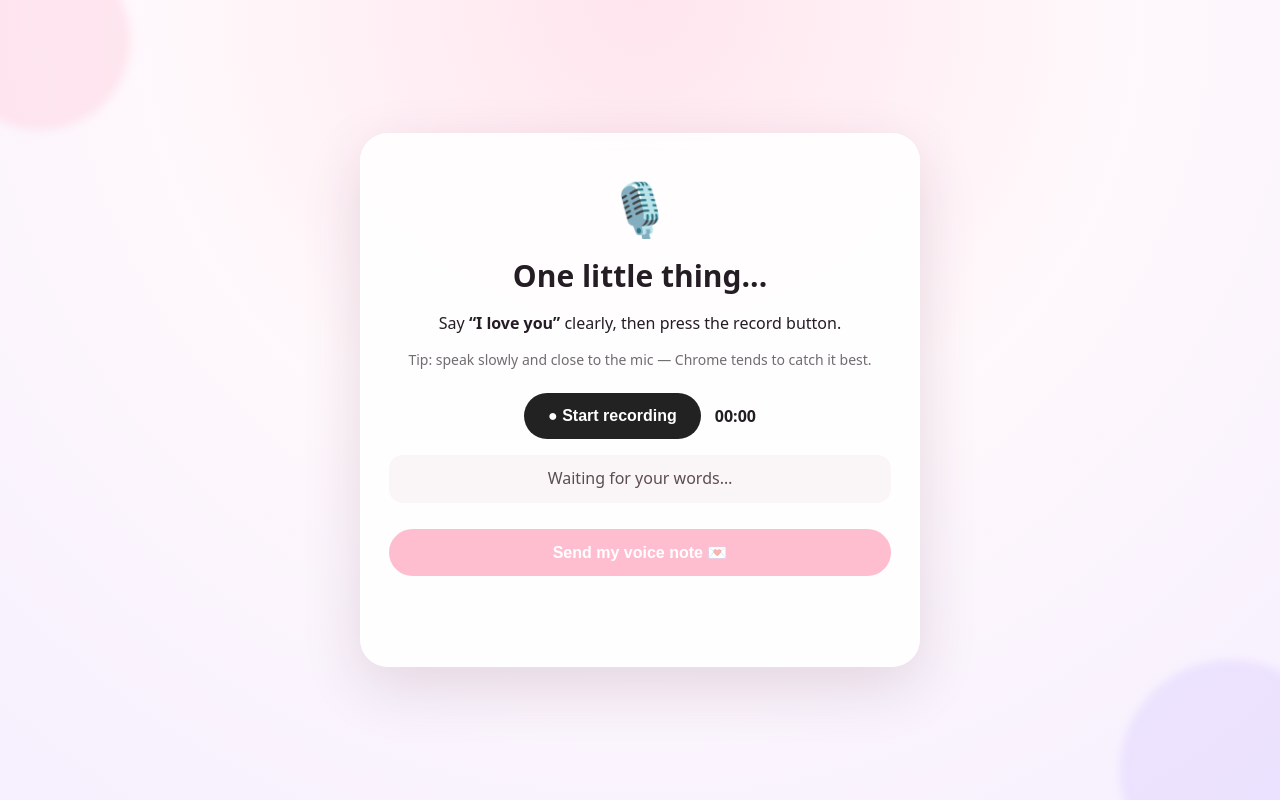
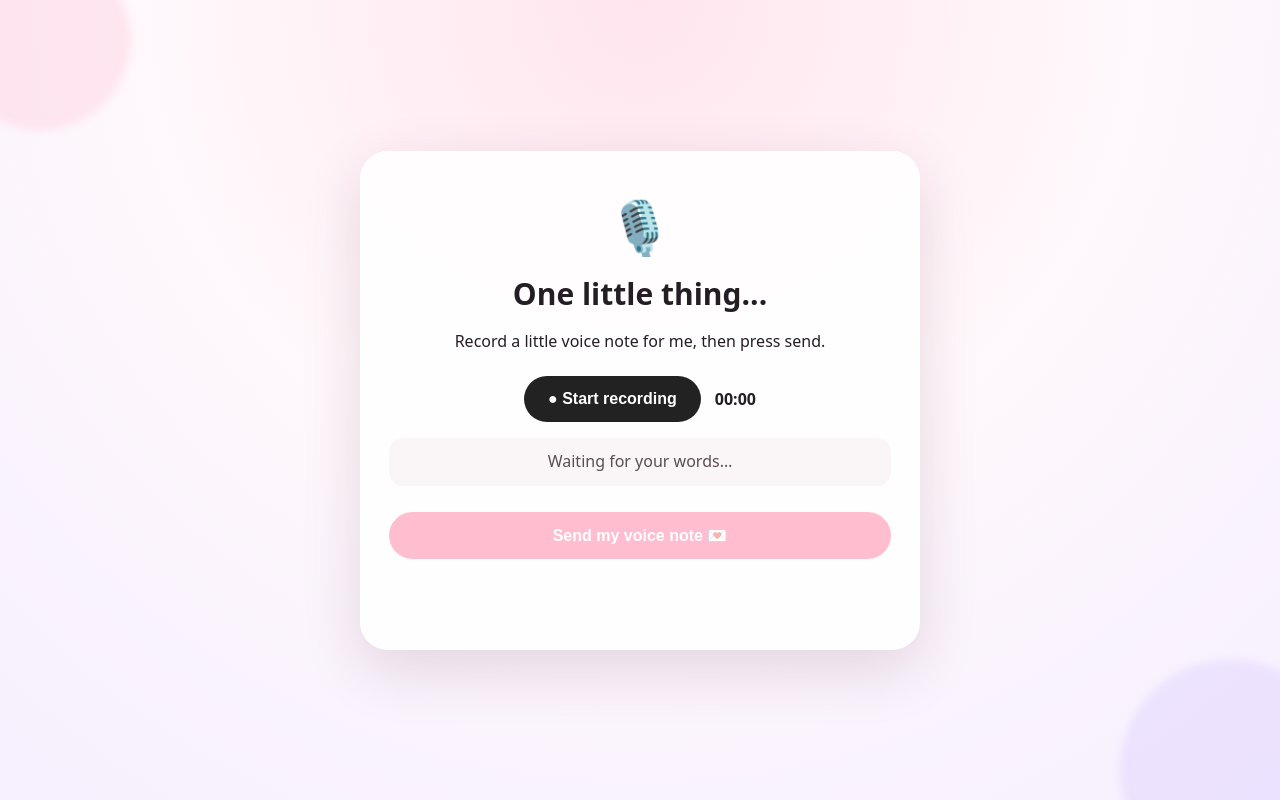
Before and after one commit to gaynalgaynal0-afk/Love-later, a website: page public/index.html in a window 1280 px wide. Both pictures are taken after a click on the button "Yes 💗". Drawn offline with Linux system fonts and the light colour scheme.

Commit message:
Update index.html

```diff
--- a/public/index.html
+++ b/public/index.html
@@ -24,16 +24,13 @@
     <section id="voice" class="card hidden">
       <div class="icon">🎙️</div>
       <h2>One little thing...</h2>
-      <p>Say <b>“I love you”</b> clearly, then press the record button.</p>
-      <p class="tiny">Tip: speak slowly and close to the mic — Chrome tends to catch it best.</p>
-      <p id="support" class="support"></p>
+      <p>Record a little voice note for me, then press send.</p>
       <div class="record-row">
         <button id="recordBtn" class="record">● Start recording</button>
         <span id="timer">00:00</span>
       </div>
       <p id="transcript" class="transcript">Waiting for your words…</p>
       <button id="sendBtn" class="send" disabled>Send my voice note 💌</button>
-      <button id="overrideBtn" class="override hidden">I did say it — send anyway 💌</button>
       <p id="status" class="status"></p>
     </section>
 
@@ -53,4 +50,4 @@
   </main>
   <script src="/app.js"></script>
 </body>
-</html>
+  </html>
```
